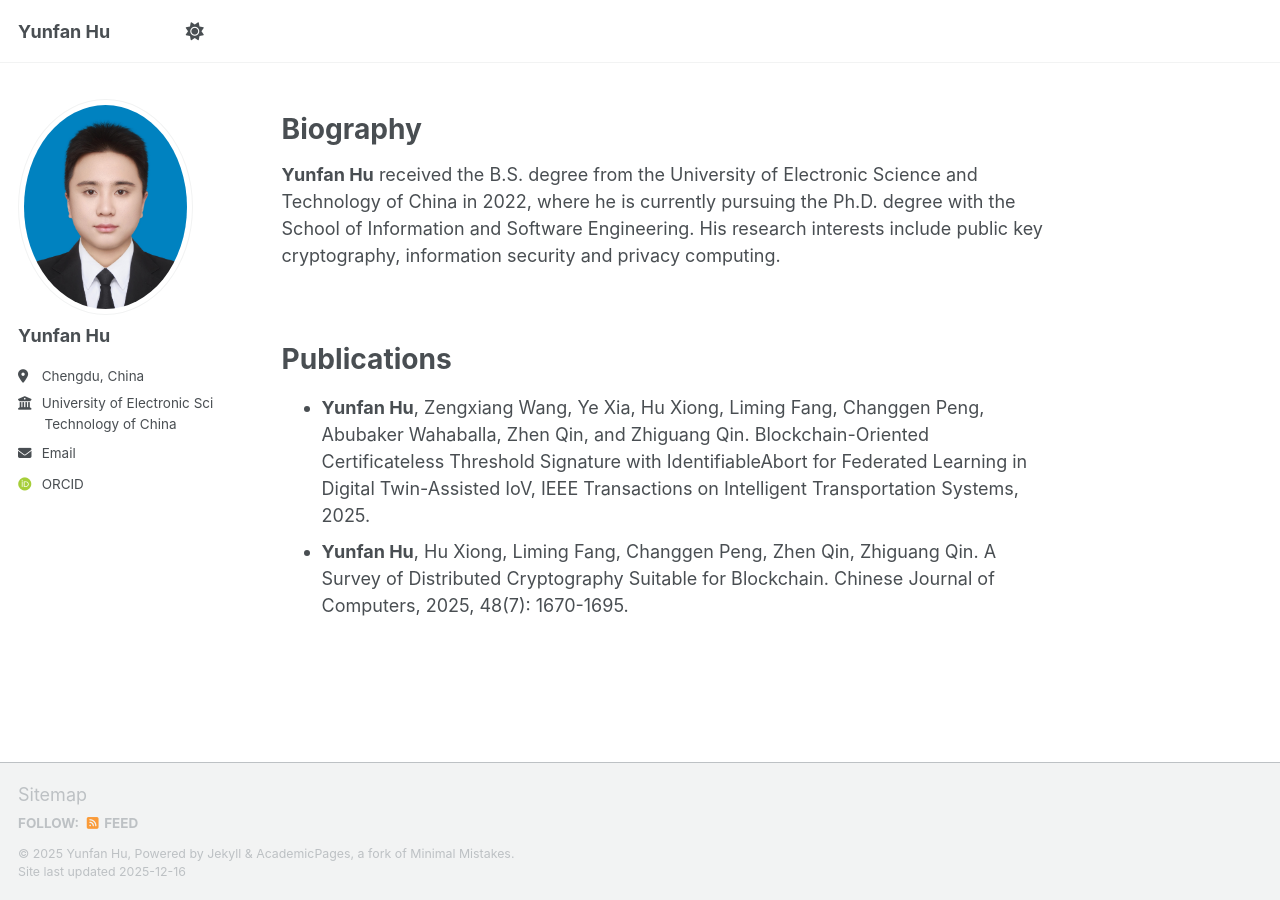
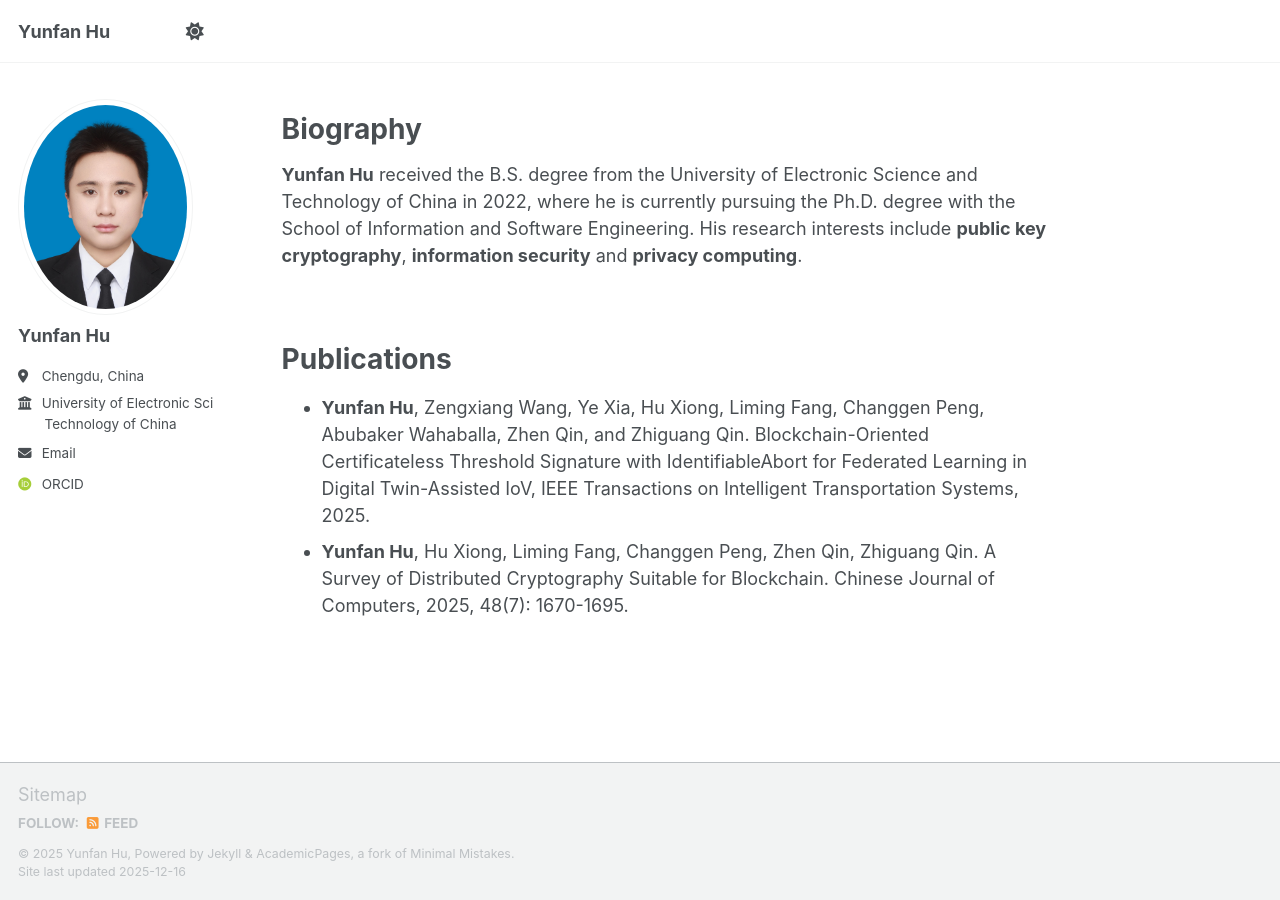
Before and after one commit to HYF0514/HYF0514.github.io, a Jekyll site: the page built from _pages/about.md, in a window 1280 px wide. Built offline with Jekyll 4.4.1, drawn with Linux system fonts in a browser that asks for light colours; some web fonts are replaced; a script bundle is joined from its source files by our own code; library files that are not in the unit come from our copies.

```diff
--- a/_pages/about.md
+++ b/_pages/about.md
@@ -10,7 +10,7 @@ redirect_from:
 Biography
 =========
 **Yunfan Hu**
-received the B.S. degree from the University of Electronic Science and Technology of China in 2022, where he is currently pursuing the Ph.D. degree with the School of Information and Software Engineering. His research interests include public key cryptography, information security and privacy computing.
+received the B.S. degree from the University of Electronic Science and Technology of China in 2022, where he is currently pursuing the Ph.D. degree with the School of Information and Software Engineering. His research interests include **public key cryptography**, **information security** and **privacy computing**.
 
 <br>
 
```
